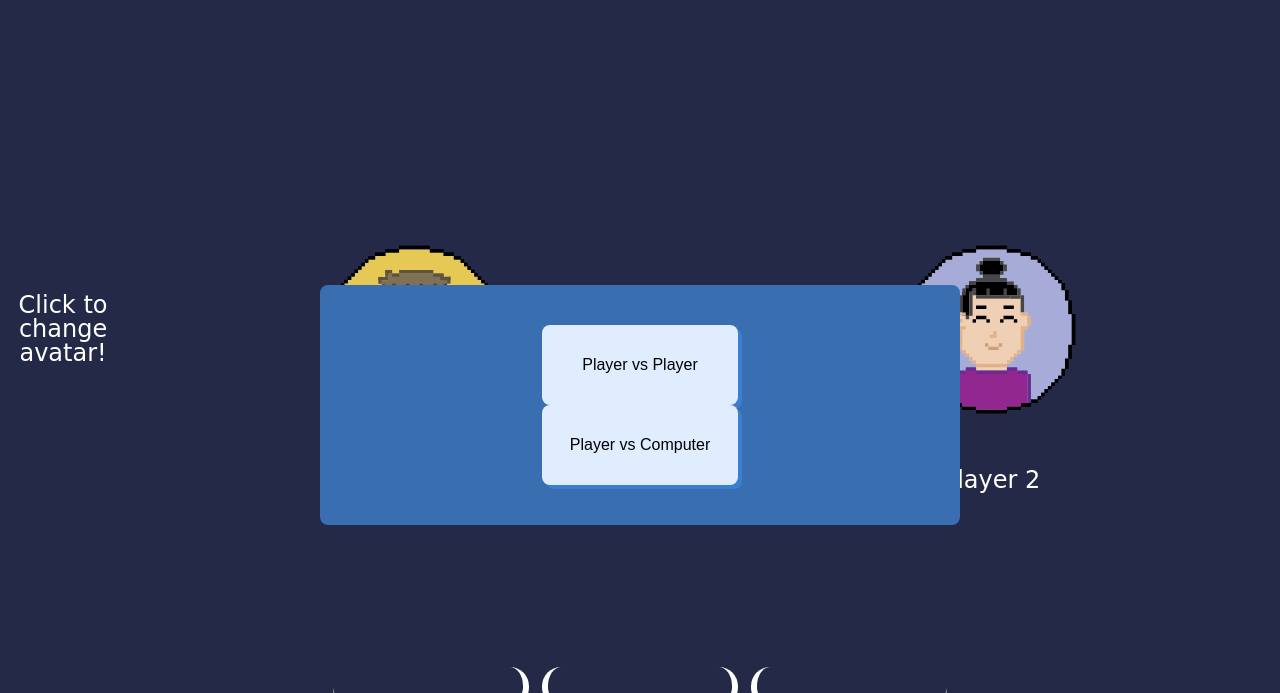
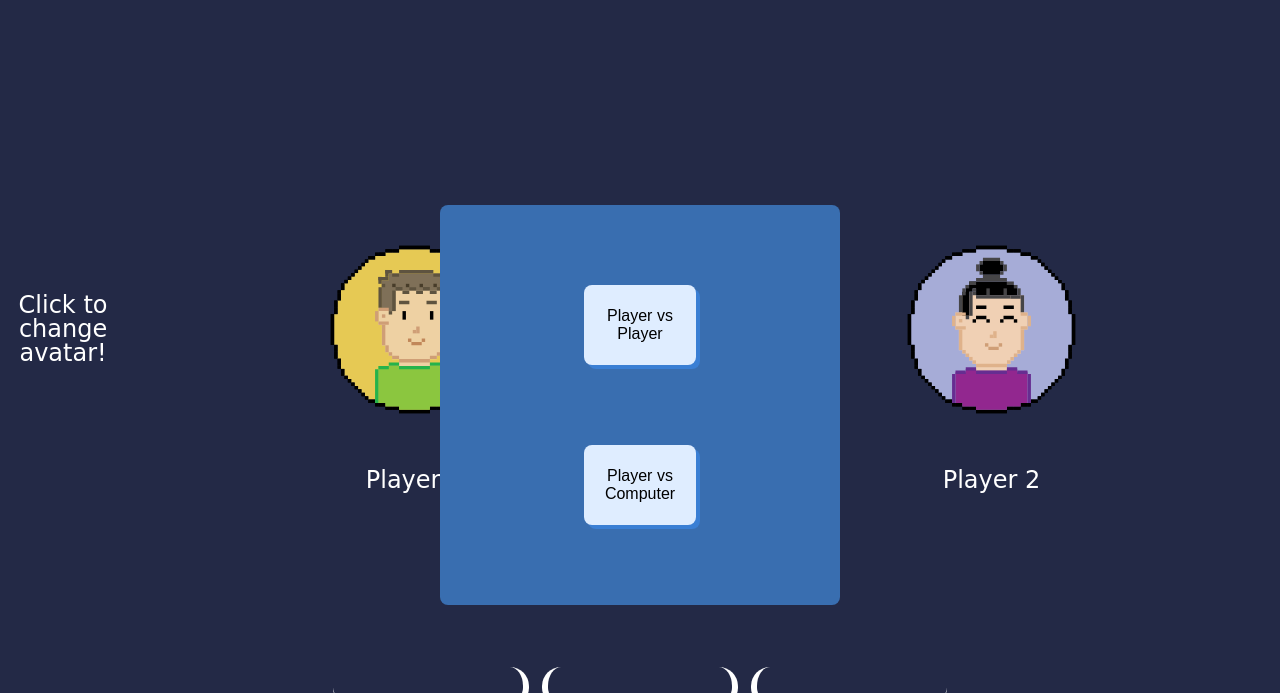
Before and after one commit to am1macdonald/TIC-TAC-TOE, a plain HTML site: page index.html in a window 1280 px wide. Shown: the part 107-800 px from the top of the page. Drawn offline with Linux system fonts and the light colour scheme; a web font is replaced by a local one.

Commit message:
changed sizing of popup menus and popup classes

```diff
--- a/index.html
+++ b/index.html
@@ -21,11 +21,11 @@
             </div>
         </nav>
         <main id="background" class="flex-center">
-            <div id="first-popup" class="popup flex-center">
+            <div id="first-popup" class="popup">
                 <button class="popup-button" id="pvp">Player vs Player</button>
                 <button class="popup-button" id="pvc">Player vs Computer</button>
             </div>
-            <div id="player-name-popup" class="popup flex-center">
+            <div id="player-name-popup" class="popup">
                 <div id="player-data" class="flex-center">
                     <div id="input-div">
                         <div class="player-input-container">
@@ -38,7 +38,7 @@
                     <button class="popup-button" id="player-submit">Start</button>
                 </div>
             </div>
-            <div id="winner-popup" class="popup flex-center">
+            <div id="winner-popup" class="popup">
                 <h1></h1>
             </div>
 
--- a/stylesheets/style.css
+++ b/stylesheets/style.css
@@ -39,16 +39,18 @@ h1{
 }
 .popup {
     background-color: #396EB0;
-    height: auto;
-    width: 50vw;
+    height: clamp(0%, 85vw, 400px);
+    width: clamp(0%,85vmin,400px);
     padding: 5vmin;
     position: absolute;
-    justify-content: space-around;
     border-radius: 1vmin;
 }
 #first-popup {
     display: flex;
     z-index: 999;
+    flex-direction: column;
+    align-items: center;
+    justify-content: space-around;
 }
 .popup-button {
     background-color: #dfedff;
```
